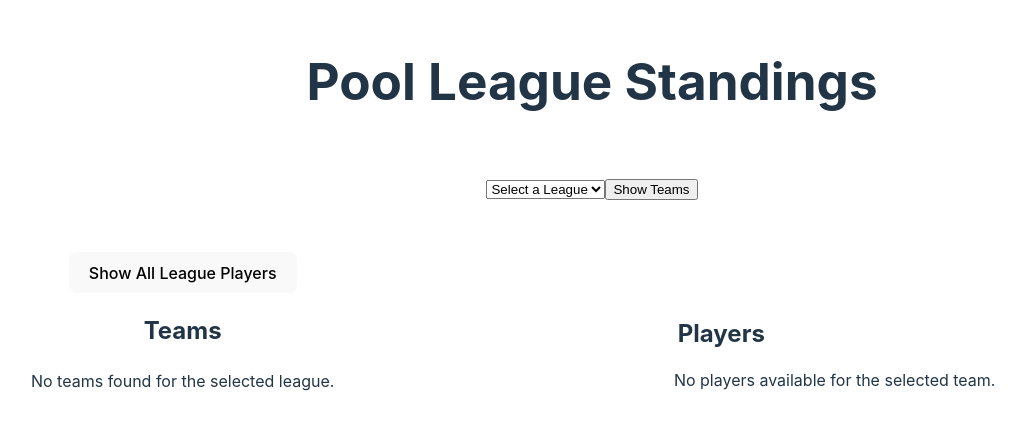
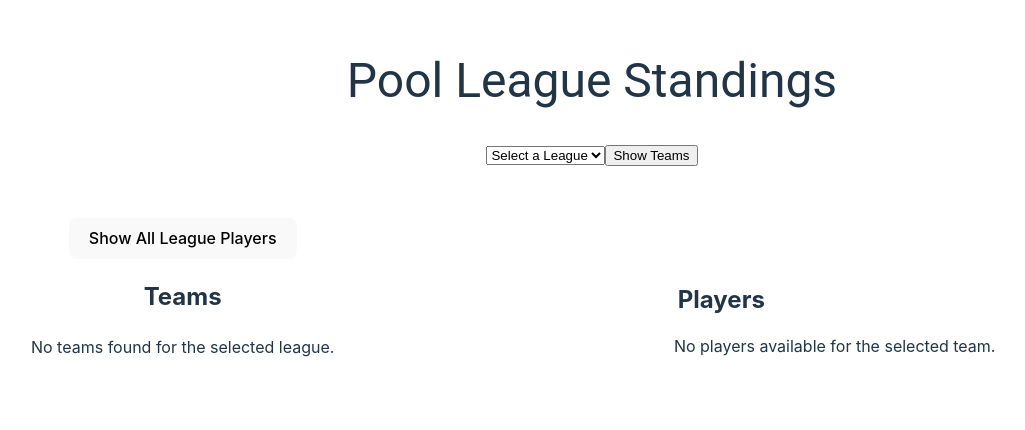
Before and after one commit to nharmston/PoolLeagueTracking, a React (Vite) app in the folder pool-league-tracking/: page / in a window 1280 px wide. Shown: the part 176-606 px from the top of the page, without its empty margins (76-1101 px from the left). Built offline with nearby package versions, Linux system fonts and the light colour scheme.

Commit message:
Refactored to have interfaces separated, LeagueForm component created, added MUI

```diff
--- a/pool-league-tracking/package.json
+++ b/pool-league-tracking/package.json
@@ -11,6 +11,9 @@
     "preview": "vite preview"
   },
   "dependencies": {
+    "@emotion/react": "^11.14.0",
+    "@emotion/styled": "^11.14.0",
+    "@mui/material": "^6.4.0",
     "@types/jest": "^29.5.14",
     "@types/node": "^22.10.0",
     "localforage": "^1.10.0",
--- a/pool-league-tracking/src/App.tsx
+++ b/pool-league-tracking/src/App.tsx
@@ -1,11 +1,14 @@
 import React, { useState } from 'react'
-import { League, Team, Player } from './interfaces';
+import { League } from './data/league'
+import { Team } from './data/teams'
+import { Player } from './data/players'
 import grLogo from './assets/GrandRapids.png'
 import hLogo from './assets/Hibbing.png'
 import './App.css'
 import leagueData from "./leagueData.json"
 import './index.css'
-
+import { Typography } from '@mui/material';
+import { LeagueForm } from './components/LeagueForm'
 
 function App() {
   const [selectedLeague, setSelectedLeague] = useState<string>("");
@@ -16,15 +19,6 @@ function App() {
     const leagueNames = leagues.map(({ name }) => name);
     console.log("League Names", leagueNames);
     return leagueNames;
-  }
-
-  function findTeamsByLeagueName(leagues: League[], selectLeague: string): string[] {
-    const filteredLeagues = leagues.filter((league) => league.name === selectLeague);
-    const filteredTeamNames = filteredLeagues.flatMap((league) =>
-      league.teams.map(({ teamName }) => teamName)
-    );
-    console.log("Team Names:", filteredTeamNames);
-    return filteredTeamNames;
   }
 
   function findPlayersByTeamName(leagues: League[], selectedTeam: string): Player[] {
@@ -54,37 +48,16 @@ function App() {
 
   return (
     <>
-      <h1>Pool League Standings</h1>
-      <div className="card">
-        <form
-          onSubmit={(e) => {
-            e.preventDefault();
-            setTeams(findTeamsByLeagueName(leagueData as League[], selectedLeague));
-            setPlayers(findPlayersByLeague(leagueData as League[], selectedLeague)); // Add this line
-          }}
-        >
-          <select
-            className="rounded p-1 bg-secondary text-white"
-            value={selectedLeague}
-            onChange={(e: React.ChangeEvent<HTMLSelectElement>) =>
-              setSelectedLeague(e.target.value)
-            }
-          >
-            <option value="">Select a League</option>
-            {leagueNames.map((leagueName: string, index: number) => (
-              <option key={index} value={leagueName}>
-                {leagueName}
-              </option>
-            ))}
-          </select>
-
-          <input
-            className="rounded bg-secondary m-1 p-1 hover:bg-green-100 hover:text-secondary text-slate-400"
-            type="submit"
-            value="Show Teams"
-          />
-        </form>
-      </div>
+      <Typography variant="h3" component="h1">Pool League Standings </Typography>
+      <LeagueForm
+          setTeams = {setTeams}
+          setPlayers = {setPlayers}
+          selectedLeague = {selectedLeague}
+          setSelectedLeague = {setSelectedLeague}
+          findPlayersByLeague = {findPlayersByLeague}
+          leagueNames = {leagueNames}
+          leagueData = {leagueData}
+      />
       <div className="container">
         <div className="teams-list">
           <button
--- /dev/null
+++ b/pool-league-tracking/src/components/LeagueForm.tsx
@@ -0,0 +1,59 @@
+import leagueData from "../leagueData.json";
+import { League }  from "../data/league";
+import { Player } from "../data/players"
+import React from "react";
+import '../App.css'
+
+export interface LeagueFormArgs {
+    setTeams: (teams: string[]) => void;
+    setPlayers: (players: Player[]) => void;
+    selectedLeague: string;
+    setSelectedLeague: (league: string) => void;
+    findPlayersByLeague: (leagues: League[], selectLeague: string) => Player[];
+    leagueNames: string[];
+    leagueData: League[];
+}
+
+export function LeagueForm({setTeams, setPlayers, selectedLeague, setSelectedLeague, findPlayersByLeague, leagueNames, leagueData}: LeagueFormArgs){
+
+    function findTeamsByLeagueName(leagues: League[], selectLeague: string): string[] {
+        const filteredLeagues = leagues.filter((league) => league.name === selectLeague);
+        const filteredTeamNames = filteredLeagues.flatMap((league) =>
+            league.teams.map(({ teamName }) => teamName)
+        );
+        console.log("Team Names:", filteredTeamNames);
+        return filteredTeamNames;
+    }
+
+
+    return (<div className="card">
+        <form
+            onSubmit={(e) => {
+                e.preventDefault();
+                setTeams(findTeamsByLeagueName(leagueData as League[], selectedLeague));
+                setPlayers(findPlayersByLeague(leagueData as League[], selectedLeague));
+            }}
+        >
+            <select
+                className="rounded p-1 bg-secondary text-white"
+                value={selectedLeague}
+                onChange={(e: React.ChangeEvent<HTMLSelectElement>) =>
+                    setSelectedLeague(e.target.value)
+                }
+            >
+                <option value="">Select a League</option>
+                {leagueNames.map((leagueName: string, index: number) => (
+                    <option key={index} value={leagueName}>
+                        {leagueName}
+                    </option>
+                ))}
+            </select>
+
+            <input
+                className="rounded bg-secondary m-1 p-1 hover:bg-green-100 hover:text-secondary text-slate-400"
+                type="submit"
+                value="Show Teams"
+            />
+        </form>
+    </div>);
+}
--- /dev/null
+++ b/pool-league-tracking/src/data/league.ts
@@ -0,0 +1,8 @@
+import { Team } from './teams'
+
+/** A league consists of 6-12 teams. **/
+export  interface League {
+    leagueID: number;
+    name: string;
+    teams: Team[];
+  }
--- /dev/null
+++ b/pool-league-tracking/src/data/players.ts
@@ -0,0 +1,20 @@
+/** A player is a human member of a team. **/
+export interface Player {
+    id: number;
+    firstName: string;
+    lastName: string;
+    role: string;
+    stats?: Stats[];
+  }
+
+/** Stats are the individual player statistics compiled from multiple games. **/
+export interface Stats {
+  games: number;
+  avgpts: number;
+  totalpts: number;
+  wins: number;
+  consec: number;
+  eob: number;
+  ero: number;
+  "10-1": number;
+}
--- /dev/null
+++ b/pool-league-tracking/src/data/teams.ts
@@ -0,0 +1,8 @@
+import { Player } from './players'
+
+/** A team consists of 4-8 players, this team belongs to a league. **/
+export  interface Team {
+    teamName: string;
+    division: string;
+    players: Player[];
+  }
```
Also changed, not shown: pool-league-tracking/src/interfaces.ts (deleted, +0 -30 lines), 1 other file (tests, documents, lock files or other folders).
